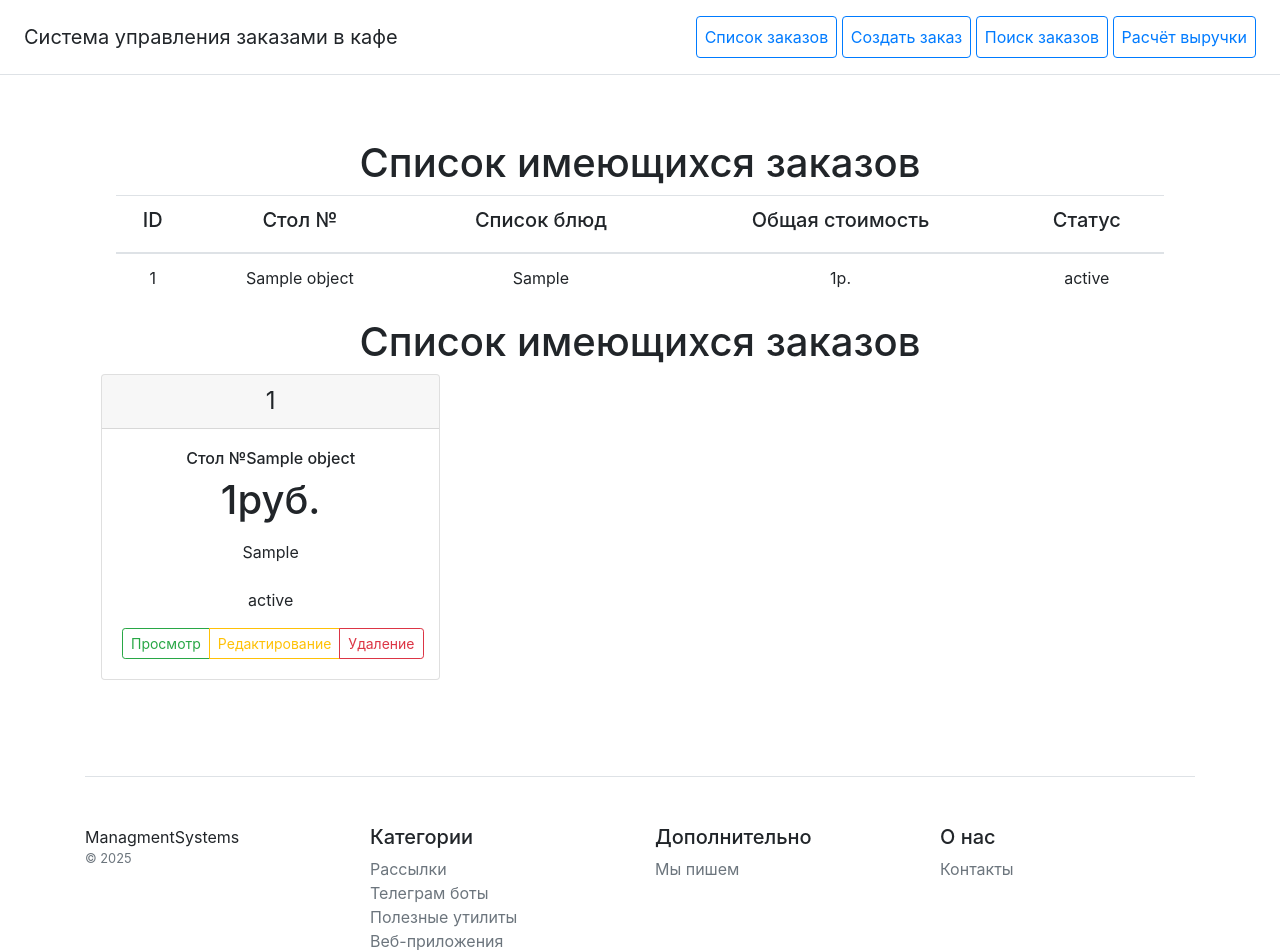
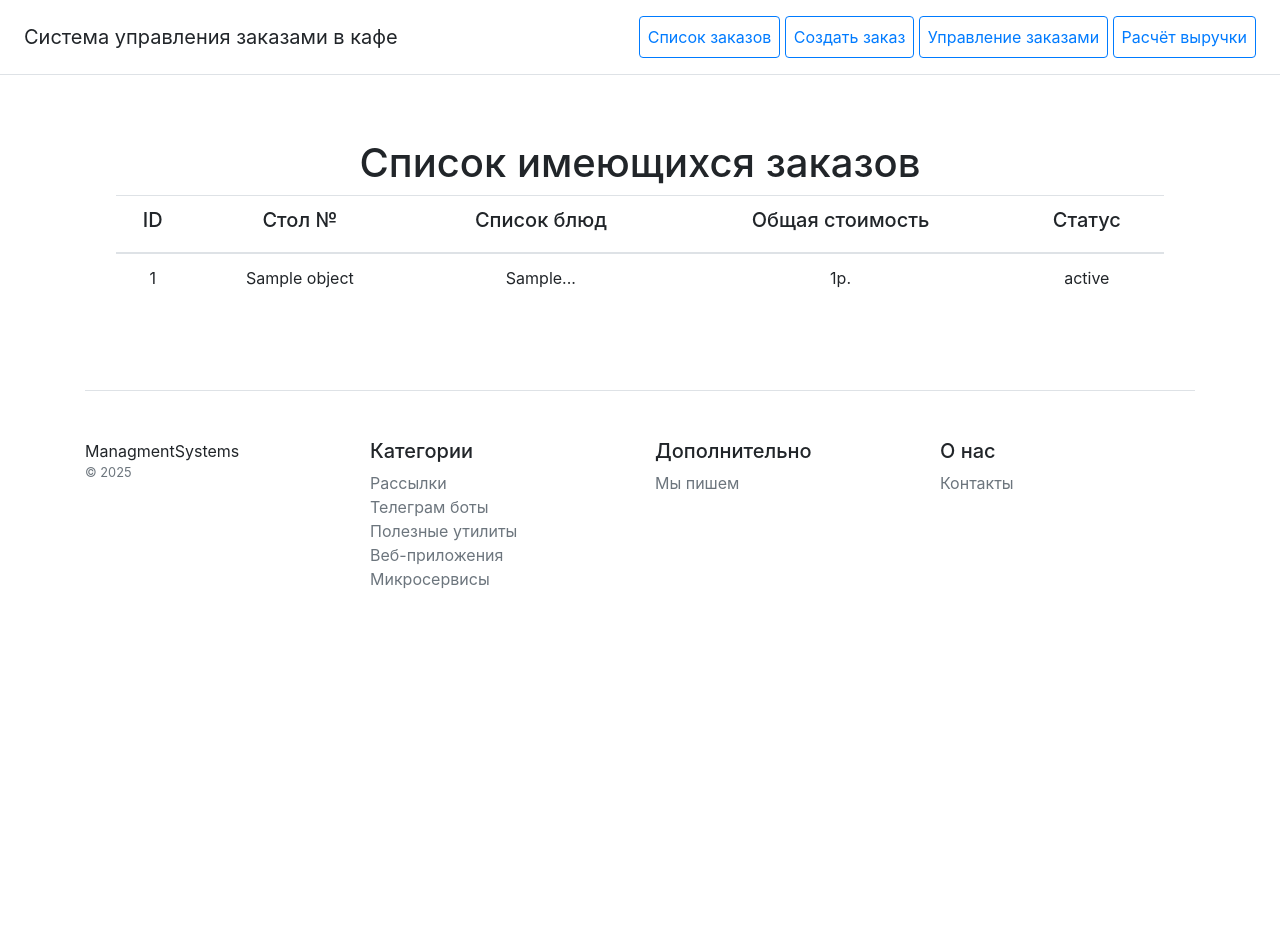
Before and after one commit to Krimsi13/cafe_order_management_systems, a Django app: template orders/templates/orders/order_list.html in a window 1280 px wide. Shown: the top 950 px of the page. After the commit the page ends 588 px from the top, so only its background shows below. Run offline with Django 5.2, Linux system fonts and the light colour scheme; tables that the repository leaves empty hold one stand-in row (values such as "Sample post"); the template is opened without the code that fills it: values that come from a table or form of the project are taken from there, most other values are stand-ins (such as "Sample title", 1, 10 or a date in 2020); data that the repository does not hold is empty; some libraries are stand-ins or nearby versions.

Commit message:
manage_order_list

```diff
--- a/orders/templates/orders/includes/inc_menu.html
+++ b/orders/templates/orders/includes/inc_menu.html
@@ -3,7 +3,7 @@
     <nav class="ms-5">
         <a class="p-2 btn btn-outline-primary" href="{% url 'orders:order_list' %}">Список заказов</a>
         <a class="p-2 btn btn-outline-primary" href="{% url 'orders:order_create' %}">Создать заказ</a>
-        <a class="p-2 btn btn-outline-primary" href="{% url 'orders:search_order_list' %}">Поиск заказов</a>
+        <a class="p-2 btn btn-outline-primary" href="{% url 'orders:manage_order_list' %}">Управление заказами</a>
         <a class="p-2 btn btn-outline-primary" href="#">Расчёт выручки</a>
     </nav>
 </div>
--- a/orders/templates/orders/order_detail.html
+++ b/orders/templates/orders/order_detail.html
@@ -23,8 +23,10 @@
                    href="{% url 'orders:order_delete' object.pk %}">Удаление</a>
             </div>
             <br>
-            <a style="margin-top: 10px;" class="p-2 btn btn-outline-primary" href="{% url 'orders:order_list' %}">
-                К списку заказов</a>
+            <a style="margin-top: 10px;" class="p-2 btn btn-outline-primary"
+               href="{% url 'orders:order_list' %}">К списку заказов</a>
+            <a style="margin-top: 10px;" class="p-2 btn btn-outline-primary"
+               href="{% url 'orders:manage_order_list' %}">К управлению заказами</a>
 
         </div>
     </div>
--- a/orders/templates/orders/order_list.html
+++ b/orders/templates/orders/order_list.html
@@ -1,23 +1,6 @@
 {% extends "orders/base.html" %}
 {% block content %}
 <div class="ricing-header px-3 py-3 pt-md-5 pb-md-4 mx-auto text-center">
-
-<!--    <form method="get" action="{% url 'orders:order_list' %}">-->
-<!--        {% csrf_token %}-->
-<!--        {{ form.as_p }}-->
-<!--        <button type="submit">Поиск</button>-->
-<!--    </form>-->
-<!--    <ul>-->
-<!--        {% for order in orders %}-->
-<!--            <li>-->
-<!--                Номер стола: {{ order.table_name }}<br>-->
-<!--                Статус: {{ order.status }}<br>-->
-<!--            </li>-->
-<!--        {% empty %}-->
-<!--            <p>Заказы отсутствуют.</p>-->
-<!--        {% endfor %}-->
-<!--    </ul>-->
-
 
     <div class="col-12 text-center">
         <table class="table">
@@ -38,7 +21,7 @@
             <tr>
                 <td>{{ object.pk }}</td>
                 <td>{{ object.table_name }}</td>
-                <td>{{ object.get_items }}</td>
+                <td>{{ object.get_items|slice:20 }}...</td>
                 <td>{{ object.total_price }}р.</td>
                 <td>{{ object.get_status_display  }}</td>
             </tr>
@@ -46,41 +29,6 @@
             </tbody>
         </table>
     </div>
-
-
-    <h1 class="center">
-        Список имеющихся заказов
-    </h1>
-    <div class="row text-center">
-        {% for object in object_list %}
-        <div class="col-4">
-            <div class="card mb-4 box-shadow">
-                <div class="card-header">
-                    <h4 class="my-0 font-weight-normal">{{ object.pk }}</h4>
-                </div>
-                <div class="card-body">
-                    <h6>Стол №{{ object.table_name }}</h6>
-                    <h1 class="card-title pricing-card-title">{{ object.total_price }}руб.</h1>
-                    <ul class="list-unstyled mt-3 mb-4 text-start m-3">
-                        {{ object.get_items }}
-                    </ul>
-                    <p class="card-text">{{ object.get_status_display }}</p>
-
-                    <div class="btn-group">
-                        <a type="button" class="btn btn-sm btn-outline-success"
-                           href="{% url 'orders:order_detail' object.pk %}">Просмотр</a>
-                        <a type="button" class="btn btn-sm btn-outline-warning"
-                           href="{% url 'orders:order_update' object.pk %}">Редактирование</a>
-                        <a type="button" class="btn btn-sm btn-outline-danger"
-                           href="{% url 'orders:order_delete' object.pk %}">Удаление</a>
-                    </div>
-
-                </div>
-            </div>
-        </div>
-        {% endfor %}
-    </div>
 </div>
 
-
 {% endblock %}
--- a/orders/urls.py
+++ b/orders/urls.py
@@ -5,7 +5,7 @@ from .views import (
     OrderUpdateView,
     OrderDeleteView,
     OrderDetailView,
-    OrderSearchListView,
+    OrderManageListView,
 )
 
 urlpatterns = [
@@ -16,5 +16,5 @@ urlpatterns = [
     path('delete/<int:pk>/', OrderDeleteView.as_view(), name='order_delete'),
     path('detail/<int:pk>/', OrderDetailView.as_view(), name='order_detail'),
     # search
-    path('search/', OrderSearchListView.as_view(), name='search_order_list'),
+    path('manage/', OrderManageListView.as_view(), name='manage_order_list'),
 ]
--- a/orders/views.py
+++ b/orders/views.py
@@ -95,10 +95,10 @@ class OrderDeleteView(DeleteView):
     success_url = reverse_lazy('orders:order_list')
 
 
-class OrderSearchListView(ListView):
+class OrderManageListView(ListView):
     """Поиск заказов"""
     model = Order
-    template_name = 'orders/search_order_list.html'
+    template_name = 'orders/manage_order_list.html'
     context_object_name = 'orders'
     form_class = OrderSearchForm
 
```
Also changed, not shown: orders/templates/orders/manage_order_list.html (renamed from orders/templates/orders/search_order_list.html, +9 -43 lines).
